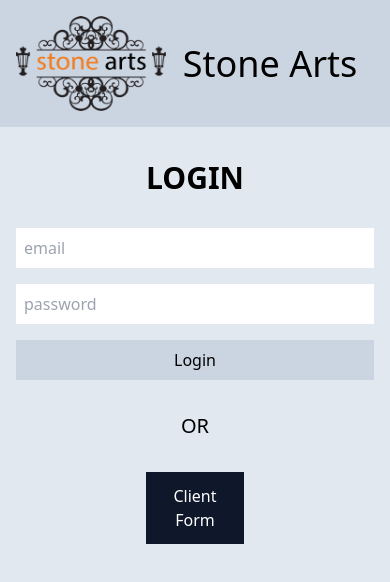
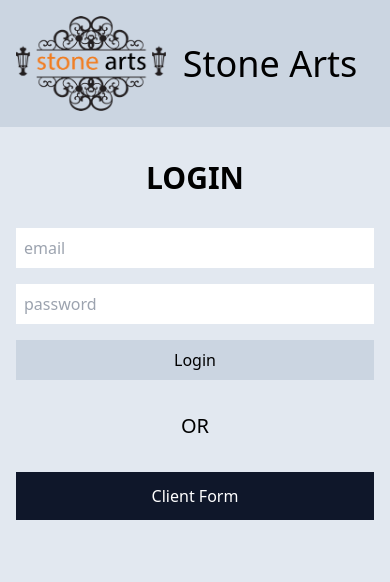
Before and after one commit to stoneartstech/stone-arts, a Next.js app: page / in a window 390 px wide. Shown: the top 582 px of the page. Built offline with nearby package versions, Linux system fonts and the light colour scheme; no server answers.

Commit message:
changes to UI

```diff
--- a/components/Login.js
+++ b/components/Login.js
@@ -33,7 +33,7 @@ function Login() {
             {error && <p className='text-red-500 w-full sm:max-w-[25vw]'>{error}</p>}
             <button onClick={submitHandler} className='bg-slate-300 hover:bg-slate-400 p-2 w-full sm:max-w-[25vw]'>Login</button>
             <p className='my-8 text-xl'>OR</p>
-            <Link href="/ClientForm" className='bg-slate-900 hover:bg-slate-700 text-white p-3 w-full max-w-[25vw] text-center'>
+            <Link href="/ClientForm" className='bg-slate-900 hover:bg-slate-700 text-white p-3 w-full w-full sm:max-w-[25vw] text-center'>
                 Client Form
             </Link>
         </div>
```
